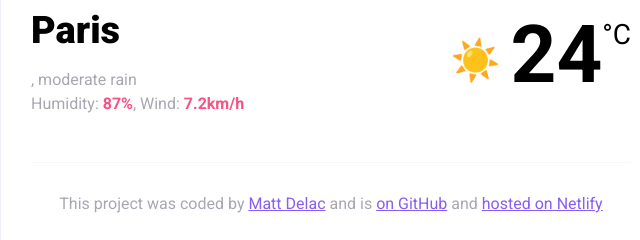
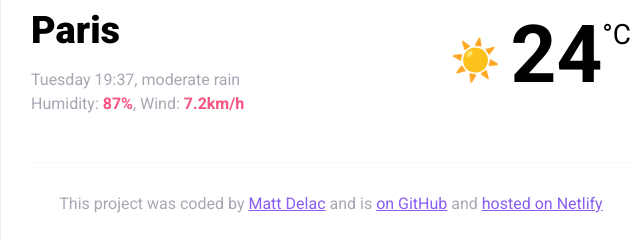
Before and after one commit to charmainelesaba/SheCodes, a plain HTML site: page index.html in a window 1280 px wide. Shown: the part 201-441 px from the top of the page, 309-949 px from the left. Drawn offline with nearby package versions, Linux system fonts and the light colour scheme.

Commit message:
updated html file to link to the correct js file

```diff
--- a/index.html
+++ b/index.html
@@ -53,5 +53,5 @@
       </footer>
     </div>
   </body>
-  <script src="intro to js.js"></script>
+  <script src="script.js"></script>
 </html>
```
